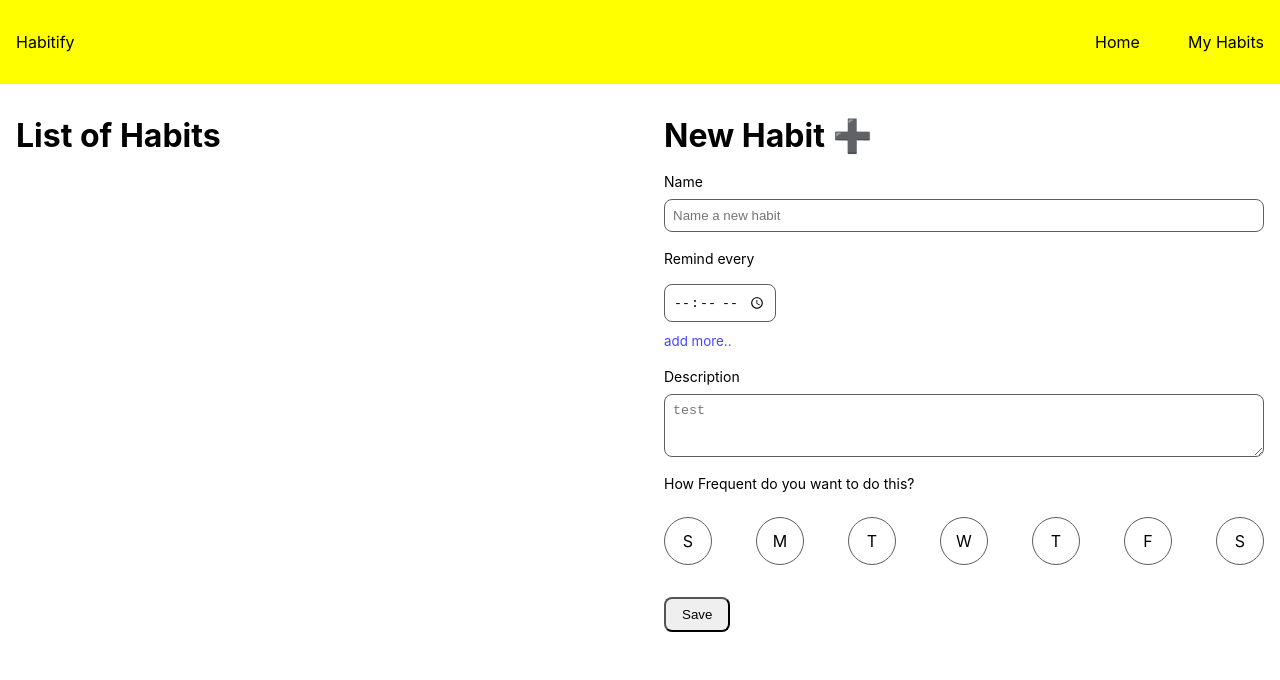
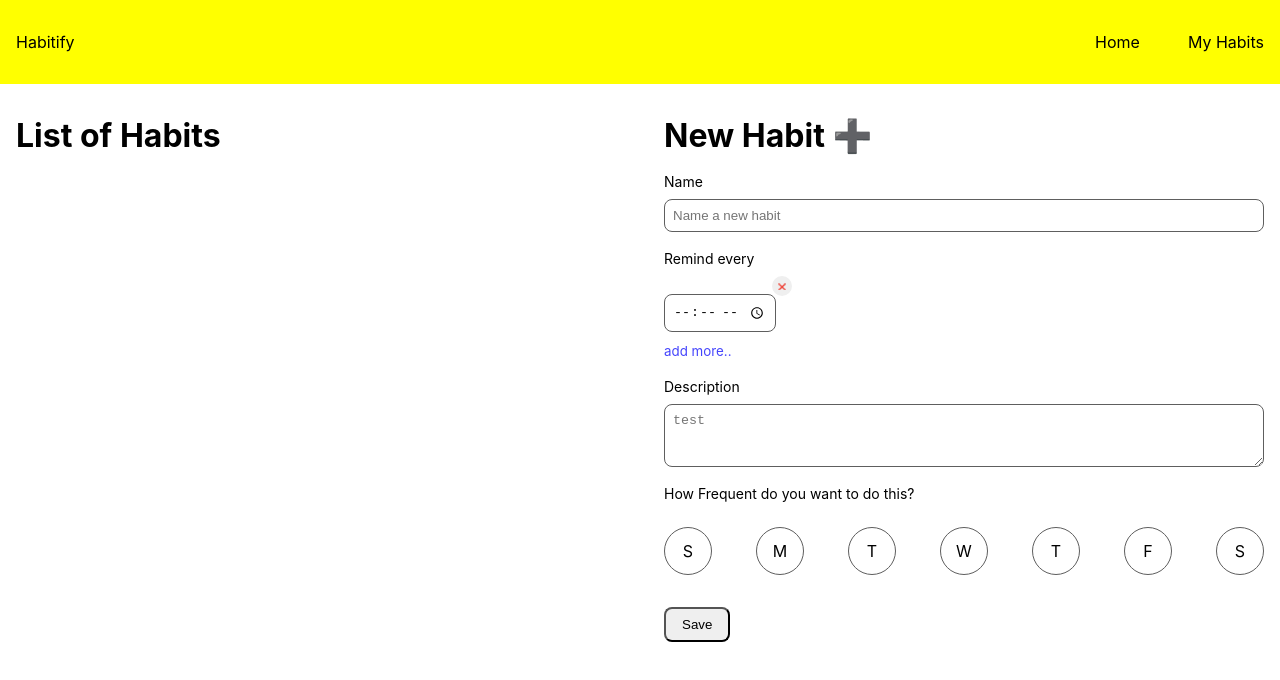
Before and after one commit to Gadu25/do-habit-ts, a React (Vite) app: page /habits in a window 1280 px wide. Shown: the top 680 px of the page. Built offline with nearby package versions, Linux system fonts and the light colour scheme.

Commit message:
feat: add constants and delete button for time form

```diff
--- a/src/assets/css/common/form.css
+++ b/src/assets/css/common/form.css
@@ -25,8 +25,31 @@
 
 .form-group.time .time-container {
   display: flex;
+  flex-wrap: wrap;
   gap: 0.5rem;
   padding: 0.5rem 0;
+}
+
+.form-group.time .time-container .input-wrapper {
+  padding-top: 0.6rem;
+  padding-right: 1rem;
+  position: relative;
+}
+
+.form-group.time .time-container .input-delete {
+  position: absolute;
+  top: 0;
+  right: 0;
+  width: 20px;
+  height: 20px;
+  font-size: 6px;
+  border-radius: 20px;
+  padding: 0;
+  display: flex;
+  justify-content: center;
+  align-items: center;
+  border: none;
+  color: #fff;
 }
 
 .form-group.time input {
--- a/src/components/habits/HabitCard.tsx
+++ b/src/components/habits/HabitCard.tsx
@@ -1,20 +1,11 @@
-import type { HabitCardProps } from "@/types/habit";
+import type { Habit } from "@/types/habit";
+import { daysOfWeek } from "@/constants/common";
 
-interface Day {
-  id: number;
-  shorten: string;
-  name: string;
+interface HabitCardProps {
+  habit: Habit;
+  editHabit: () => void;
+  deleteHabit: () => void;
 }
-
-const daysOfWeek: Day[] = [
-  { id: 1, shorten: "S", name: "Sunday" },
-  { id: 2, shorten: "M", name: "Monday" },
-  { id: 3, shorten: "T", name: "Tuesday" },
-  { id: 4, shorten: "W", name: "Wednesday" },
-  { id: 5, shorten: "T", name: "Thursday" },
-  { id: 6, shorten: "F", name: "Friday" },
-  { id: 7, shorten: "S", name: "Sunday" },
-];
 
 function HabitCard({ habit, editHabit, deleteHabit }: HabitCardProps) {
   const getDay = (id: number): string => {
--- a/src/components/habits/HabitForm.tsx
+++ b/src/components/habits/HabitForm.tsx
@@ -1,6 +1,8 @@
 import { useState, useEffect } from "react";
 import type React from "react";
-import type { Habit, Time } from "@/types/habit";
+import type { Habit } from "@/types/habit";
+import type { Time } from "@/types/common";
+import { daysOfWeek, emptyTime } from "@/constants/common";
 
 interface HabitFormProps {
   isEdit: boolean;
@@ -8,18 +10,6 @@ interface HabitFormProps {
   setSingleHabit: (habit: Habit) => void;
   submitForm: (e: React.FormEvent<HTMLFormElement>) => void;
 }
-
-const daysOfWeek = [
-  { id: 1, shorten: "S", name: "Sunday" },
-  { id: 2, shorten: "M", name: "Monday" },
-  { id: 3, shorten: "T", name: "Tuesday" },
-  { id: 4, shorten: "W", name: "Wednesday" },
-  { id: 5, shorten: "T", name: "Thursday" },
-  { id: 6, shorten: "F", name: "Friday" },
-  { id: 7, shorten: "S", name: "Sunday" },
-];
-
-const emptyTime: Time = { id: 1, time: "" };
 
 function HabitForm({ isEdit, singleHabit, setSingleHabit, submitForm }: HabitFormProps) {
   const [times, setTimes] = useState<Time[]>([emptyTime]);
@@ -44,6 +34,10 @@ function HabitForm({ isEdit, singleHabit, setSingleHabit, submitForm }: HabitFor
   const addTime = () => {
     setTimes([...times, { ...emptyTime, id: times.length + 1 }]);
   };
+
+  const deleteTime = (id: number) => {
+    setTimes(times.filter((time) => time.id !== id))
+  }
 
   useEffect(() => {
     setSingleHabit({ ...singleHabit, times: times });
@@ -71,6 +65,8 @@ function HabitForm({ isEdit, singleHabit, setSingleHabit, submitForm }: HabitFor
             <span>Remind every</span>
             <div className="time-container">
               {times.map((time) => (
+                <div className="input-wrapper">
+                  <button type="button" className="input-delete" onClick={() => deleteTime(time.id)}>❌</button>
                   <input
                     key={`time-${time.id}`}
                     type="time"
@@ -78,6 +74,7 @@ function HabitForm({ isEdit, singleHabit, setSingleHabit, submitForm }: HabitFor
                     onChange={(e) => handleTimeChange(time, e)}
                     value={time.time}
                   />
+                </div>
               ))}
             </div>
             <small className="add-more" onClick={addTime}>
--- /dev/null
+++ b/src/constants/common.ts
@@ -0,0 +1,16 @@
+import type { Days, Time } from "@/types/common";
+
+export const daysOfWeek: Days = [
+  { id: 1, shorten: "S", name: "Sunday" },
+  { id: 2, shorten: "M", name: "Monday" },
+  { id: 3, shorten: "T", name: "Tuesday" },
+  { id: 4, shorten: "W", name: "Wednesday" },
+  { id: 5, shorten: "T", name: "Thursday" },
+  { id: 6, shorten: "F", name: "Friday" },
+  { id: 7, shorten: "S", name: "Sunday" },
+]
+
+export const emptyTime: Time = {
+  id: 1,
+  time: ""
+}
--- /dev/null
+++ b/src/constants/habit.ts
@@ -0,0 +1,8 @@
+export const emptyHabit = {
+  id: 0,
+  name: "",
+  description: "",
+  createdAt: "",
+  times: [{ id: 1, time: "" }],
+  daysOfWeek: [],
+}
--- a/src/pages/Habits.tsx
+++ b/src/pages/Habits.tsx
@@ -5,17 +5,10 @@ import { add, update, remove } from "@/features/habit/habitSlice";
 import HabitCard from "@/components/habits/HabitCard";
 import HabitForm from "@/components/habits/HabitForm";
 import type { RootState } from "@/app/store";
+import type { Habit } from "@/types/habit";
+import { emptyHabit } from "@/constants/habit";
+import { emptyTime } from "@/constants/common";
 
-import type { Habit } from "@/types/habit";
-
-const emptyHabit = {
-  id: 0,
-  name: "",
-  description: "",
-  createdAt: "",
-  times: [{ id: 1, time: "" }],
-  daysOfWeek: [],
-};
 
 function Habits() {
   const habits = useSelector((state: RootState) => state.habits.value);
@@ -52,7 +45,7 @@ function Habits() {
       name: habit.name,
       description: habit.description,
       createdAt: habit.createdAt,
-      times: [{ id: 1, time: "" }],
+      times: [emptyTime],
       daysOfWeek: habit.daysOfWeek,
     });
   };
--- /dev/null
+++ b/src/types/common.ts
@@ -0,0 +1,14 @@
+// interfaces
+export interface Day {
+  id: number;
+  shorten: string;
+  name: string;
+}
+
+export interface Time {
+  id: number;
+  time: string;
+}
+
+// types
+export type Days = Day[];
```
Also changed, not shown: src/types/habit.ts (+3 -11 lines). Lines whose indentation alone changed are shown as unchanged.
